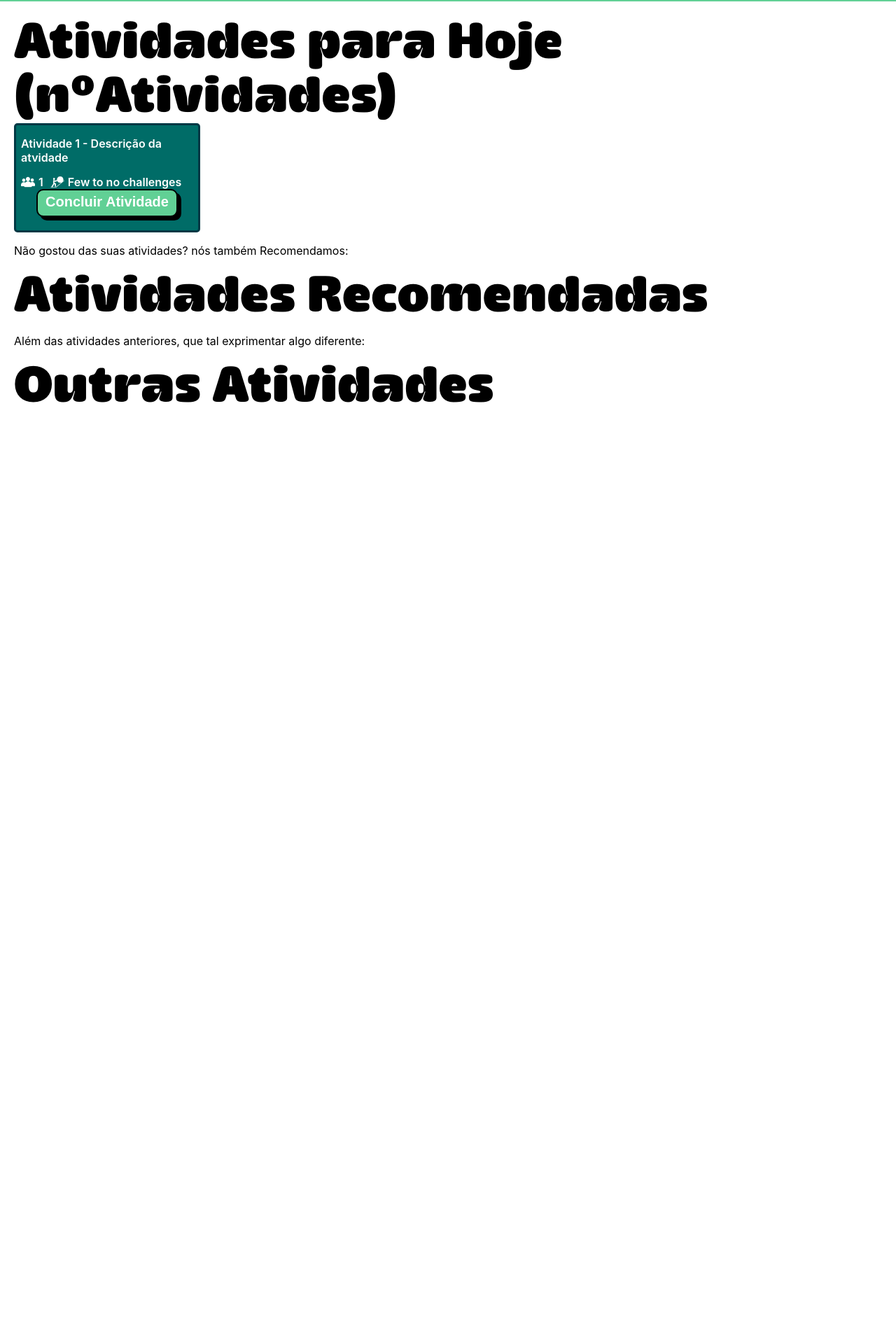
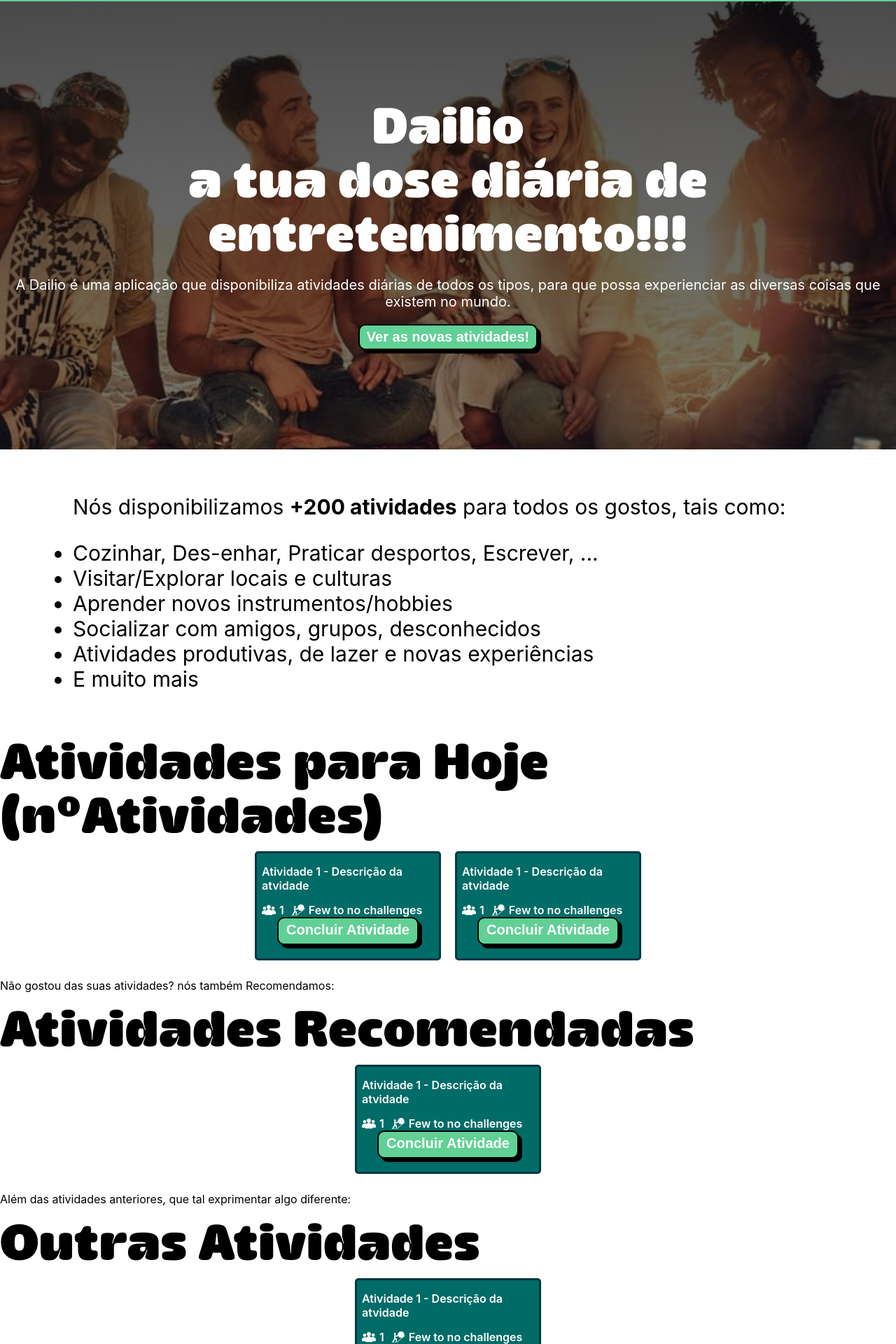
Before and after one commit to Marcio-Lima123/projeto-react-grupo1, a React (Create React App) app: page / in a window 1280 px wide. Shown: the part 58-1978 px from the top of the page at 70% size. Before the commit the page ends 800 px from the top, so only its background shows below. Built offline with nearby package versions, Linux system fonts and the light colour scheme; a web font is replaced by a local one.

Commit message:
Desenvolvimento da Homepage(Tiago)

```diff
--- a/src/components/navbar.js
+++ b/src/components/navbar.js
@@ -14,11 +14,11 @@ export function NavBar() {
                 </div>
                 <div class='ac_container'>
                     <div class='route_container'>
-                        <button class="comic-button"><a class='routes route_a' href='/'>Atividades</a></button>
+                        <a class='routes route_a' href='/'><button class="comic-button">Atividades</button></a>
                         <div class='route_h'></div>
                     </div>
                     <div class='route_container'>
-                        <button class="comic-button"><a class='routes route_a' href='#/classificacao'>Classificações</a></button>
+                        <a class='routes route_a' href='#/classificacao'><button class="comic-button">Classificações</button></a>
                         <div class='route_h'></div>
                     </div>
                 </div>
--- a/src/pages/homePage.js
+++ b/src/pages/homePage.js
@@ -3,11 +3,65 @@ import '../styles/homepage.css'
 export function Home() {
     return (
         <div class='content_container'>
-            <div >
-                <h1 class="titulos-grandes">Atividades para Hoje (nºAtividades)</h1>
-                <div>
+            <div>
+                <div class="hero-image">
+                    <div class="hero-text">
+                        <h1 class="big-tittles">Dailio <br/> a tua dose diária de entretenimento!!!</h1>
+                        <p class="small-tittles">A Dailio é uma aplicação que disponibiliza atividades diárias de todos os tipos, para que possa experienciar as diversas coisas que existem no mundo.</p>
+                        <a src=""><button class="comic-button">Ver as novas atividades!</button></a>
+                    </div>
+                </div>
+            </div>
+            <div class="activity_bullet_list">
+                <ul>
+                    <p>Nós disponibilizamos <strong>+200 atividades</strong> para todos os gostos, tais como:</p>
+                    <li>
+                        Cozinhar, Des-enhar, Praticar desportos, Escrever, ...
+                    </li>
+                    <li>
+                        Visitar/Explorar locais e culturas
+                    </li>
+                    <li>
+                        Aprender novos instrumentos/hobbies
+                    </li>
+                    <li>
+                        Socializar com amigos, grupos, desconhecidos
+                    </li>
+                    <li>
+                        Atividades produtivas, de lazer e novas experiências
+                    </li>
+                    <li>
+                        E muito mais
+                    </li>
+                </ul>
+            </div>
+            <div>
+                <h1 class="big-tittles">Atividades para Hoje (nºAtividades)</h1>
+                <div class="container-activities">
                     {/* Java Script para pegar as coisas da base de dados e criar os elementos no html*/}
-                    <div class='atividade_container'>
+                    <div class='activity'>
+                        <div class='at_c'>
+                            <div class='at_name'>
+                                <p>Atividade 1 - Descrição da atvidade</p>
+                            </div>
+                            <div class='etc_container'>
+                                <div class='etc_f_container'>
+                                    <div class='gc_container'>
+                                        <img src='/imgs/people_white.png' alt='people'></img>
+                                        <p>1</p>
+                                    </div>
+                                    <div class='gc_container'>
+                                        <img src='/imgs/difficulties_white.png' alt='hard_person'></img>
+                                        <p>Few to no challenges</p>
+                                    </div>
+                                </div>
+                                <div class="btn_container">
+                                    <button type='submit' class="comic-button">Concluir Atividade</button>
+                                </div>
+                            </div>
+                        </div>
+                    </div>
+                    <div class='activity'>
                         <div class='at_c'>
                             <div class='at_name'>
                                 <p>Atividade 1 - Descrição da atvidade</p>
@@ -33,16 +87,58 @@ export function Home() {
             </div >
             <div >
                 <p>Não gostou das suas atividades? nós também Recomendamos:</p>
-                <h1 class="titulos-grandes">Atividades Recomendadas</h1>
-                <div>
-
+                <h1 class="big-tittles">Atividades Recomendadas</h1>
+                <div class="container-activities">
+                    <div class='activity'>
+                        <div class='at_c'>
+                            <div class='at_name'>
+                                <p>Atividade 1 - Descrição da atvidade</p>
+                            </div>
+                            <div class='etc_container'>
+                                <div class='etc_f_container'>
+                                    <div class='gc_container'>
+                                        <img src='/imgs/people_white.png' alt='people'></img>
+                                        <p>1</p>
+                                    </div>
+                                    <div class='gc_container'>
+                                        <img src='/imgs/difficulties_white.png' alt='hard_person'></img>
+                                        <p>Few to no challenges</p>
+                                    </div>
+                                </div>
+                                <div class="btn_container">
+                                    <button type='submit' class="comic-button">Concluir Atividade</button>
+                                </div>
+                            </div>
+                        </div>
+                    </div>
                 </div>
             </div >
             <div >
                 <p>Além das atividades anteriores, que tal exprimentar algo diferente:</p>
-                <h1 class="titulos-grandes">Outras Atividades</h1>
-                <div>
-
+                <h1 class="big-tittles">Outras Atividades</h1>
+                <div class="container-activities">
+                    <div class='activity'>
+                        <div class='at_c'>
+                            <div class='at_name'>
+                                <p>Atividade 1 - Descrição da atvidade</p>
+                            </div>
+                            <div class='etc_container'>
+                                <div class='etc_f_container'>
+                                    <div class='gc_container'>
+                                        <img src='/imgs/people_white.png' alt='people'></img>
+                                        <p>1</p>
+                                    </div>
+                                    <div class='gc_container'>
+                                        <img src='/imgs/difficulties_white.png' alt='hard_person'></img>
+                                        <p>Few to no challenges</p>
+                                    </div>
+                                </div>
+                                <div class="btn_container">
+                                    <button type='submit' class="comic-button">Concluir Atividade</button>
+                                </div>
+                            </div>
+                        </div>
+                    </div>
                 </div>
             </div >
         </div>
--- a/src/pages/registerPage.js
+++ b/src/pages/registerPage.js
@@ -21,7 +21,7 @@ export function RegisterPage(){
                         <input class='btn_enter' type='submit' value={'Registar'}></input>
                         <div class='reg_container'>
                             <label>Já tem conta?</label>
-                            <a class='btn_enter' href='#/login'>Registar</a>
+                            <a class='btn_enter' href='#/login'>Fazer Login</a>
                             {/* <input class='btn_enter' type='button' value={'Entrar'}  ></input> */}
                         </div>
                     </div>
--- a/src/styles/homepage.css
+++ b/src/styles/homepage.css
@@ -1,16 +1,101 @@
-.content_container{
-    margin: 20px;
-    height: 80vh;
+main{
+    margin-top:  0;
+    overflow: auto;
 }
 
-.atividade_container{
+h1{
+    margin: 0;
+}
+
+.big-tittles {
+    font-family: "Rantaro";
+    font-size: 80px;
+    font-weight:normal;
+}
+.small-tittles {
+    font-size: 20px;
+    font-weight:normal;
+}
+
+.container-activities{
+    display: flex;
+    justify-content: center;
+}
+
+.content_container{
+    margin: 20x;
+    width: 100%;
+    height: 100%;
+}
+
+.activity_bullet_list{
+    margin: 5%;
+    font-size: 30px;
+}
+
+.activity{
     width: 260px;
     height: 150px;
-
     background-color: #006c67;
     border: solid 3px #003844;
     border-radius: 5px;
+    margin: 10px;
 }
+
+.image-homepage{
+    width: 100%;
+    height: 100%;
+}
+
+.hero-image {
+  height: 40rem;
+  width: 100%;
+  background-image: linear-gradient(rgba(0, 0, 0, 0.7), rgba(0, 0, 0, 0.5)), url("../../public/imgs/atividade.jpeg");
+  background-size: 2000px;
+  background-position: center;
+  background-repeat: no-repeat;
+}
+
+/* Place text in the middle of the image */
+.hero-text {
+  text-align: center;
+  position: relative;
+  top: 50%;
+  left: 50%;
+  transform: translate(-50%, -50%);
+  color: white;
+}
+
+/* Botão com animação */
+.comic-button {
+  display: inline-block;
+  padding: 5px 10px;
+  font-size: 20px;
+  font-weight: bold;
+  text-align: center;
+  text-decoration: none;
+  color: #fff;
+  background-color: #61D095;
+  border: 2px solid #000;
+  border-radius: 10px;
+  box-shadow: 5px 5px 0px #000;
+  transition: all 0.3s ease;
+  cursor: pointer;
+}
+
+.comic-button:hover {
+  background-color: #fff;
+  color: #004a51;
+  border: 2px solid #013944;
+  box-shadow: 5px 5px 0px #002b13;
+}
+
+.comic-button:active {
+  background-color: #003844;
+  box-shadow: none;
+  transform: translateY(4px);
+}
+/* tudo para baixo não foi feito pelo Tiago */
 
 .at_c{
     display: flex;
@@ -62,52 +147,3 @@
     justify-content: center;
     margin: auto;
 }
-
-.comic-button {
-  display: inline-block;
-  padding: 5px 10px;
-  font-size: 20px;
-  font-weight: bold;
-  text-align: center;
-  text-decoration: none;
-  color: #fff;
-  background-color: #61D095;
-  border: 2px solid #000;
-  border-radius: 10px;
-  box-shadow: 5px 5px 0px #000;
-  transition: all 0.3s ease;
-  cursor: pointer;
-}
-
-.comic-button:hover {
-  background-color: #fff;
-  color: #004a51;
-  border: 2px solid #013944;
-  box-shadow: 5px 5px 0px #002b13;
-}
-
-.comic-button:active {
-  background-color: #003844;
-  box-shadow: none;
-  transform: translateY(4px);
-}
-
-.titulos-grandes {
-    font-family: "Rantaro";
-    font-size: 80px;
-    font-weight:normal;
-}
-
-/* .content_container {
-    margin: 0 !important;
-  width: 100%;
-  height: 100%;
-  background: radial-gradient(circle at 25% 25%, #a3b1c6 15%, transparent 15%),
-    radial-gradient(circle at 75% 75%, #a3b1c6 15%, transparent 15%);
-  background-size: 10px 10px;
-  background-color: #ffffff;
-} */
-
-h1{
-    margin: 0;
-}
--- a/src/styles/navbar.css
+++ b/src/styles/navbar.css
@@ -102,7 +102,6 @@ header{
 .route_h{
     visibility: hidden;
     height: 4px;
-    background-color: #006c67;
     border-radius: 5px;
 }
 
```
Also changed, not shown: public/imgs/atividade.jpeg (added), public/imgs/subway-surfers.gif (added).
